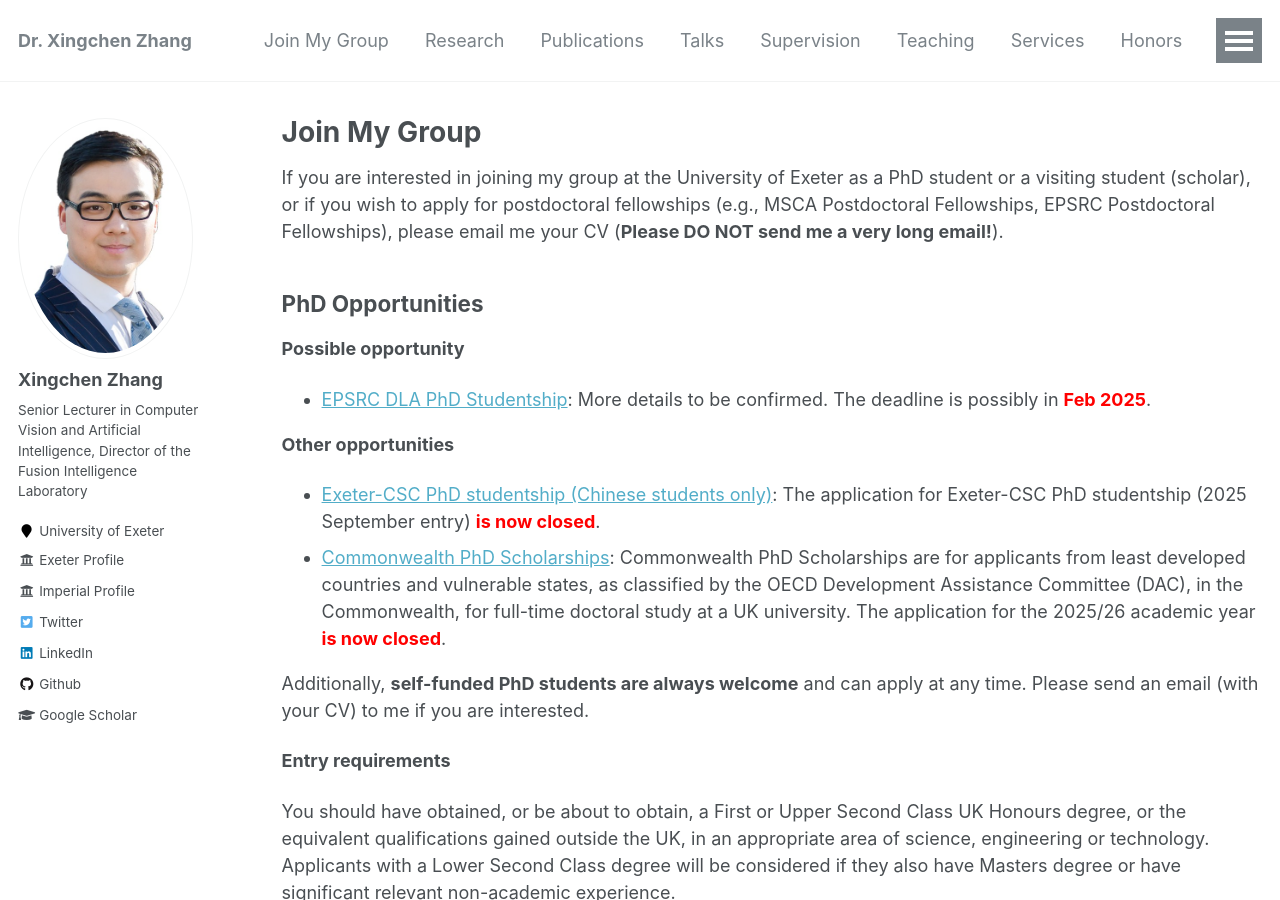
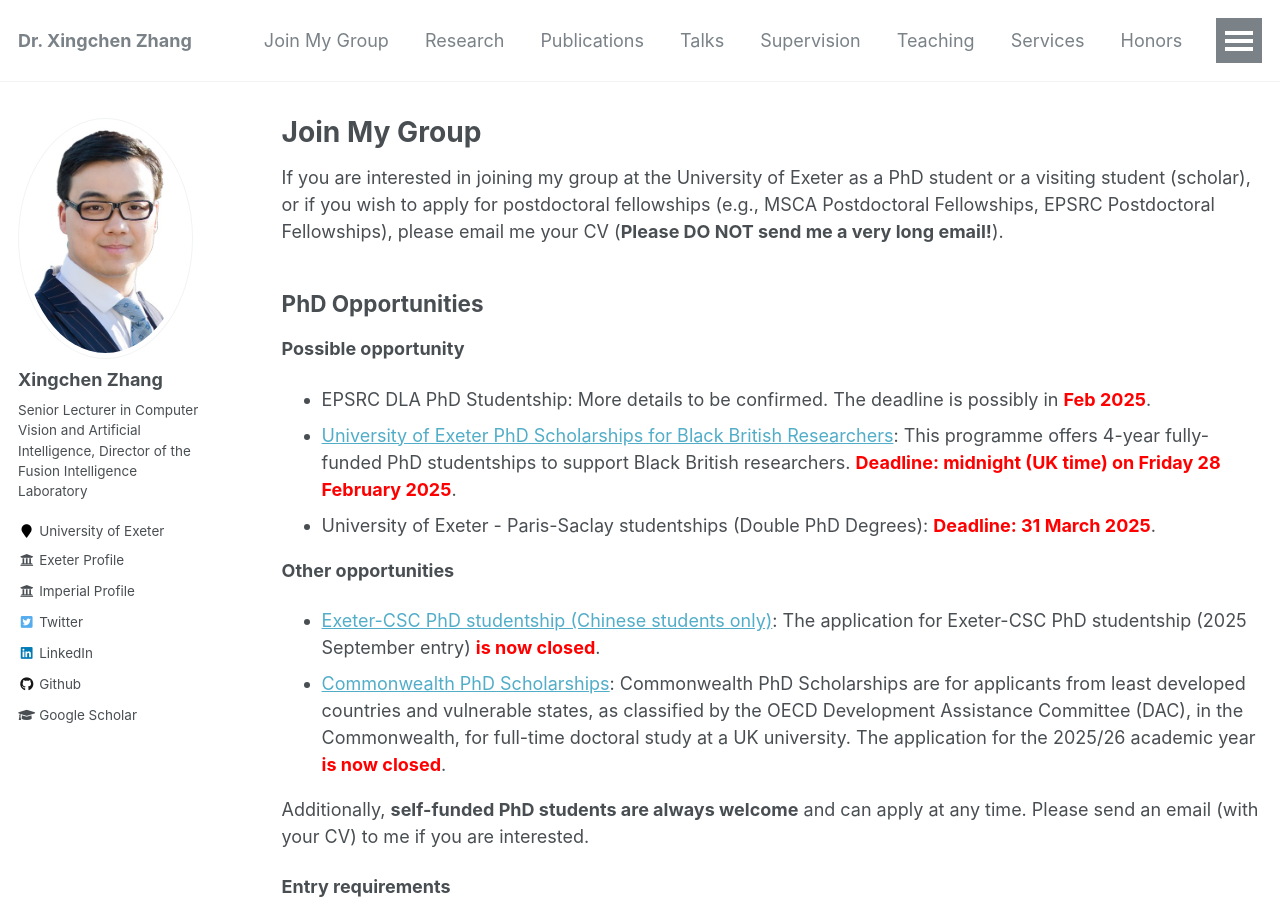
Before and after one commit to xingchenzhang/xingchenzhang.github.io, a Jekyll site: the page built from _pages/vacancies.md, in a window 1280 px wide and 900 px high. Built offline with Jekyll 4.4.1, drawn with Linux system fonts in a browser that asks for light colours.

Commit message:
update studentships

```diff
--- a/_pages/vacancies.md
+++ b/_pages/vacancies.md
@@ -13,8 +13,9 @@ PhD Opportunities
 
 **Possible opportunity**
 
-- [EPSRC DLA PhD Studentship](https://www.exeter.ac.uk/study/pg-research/funding/phdfunding/epsrc-dtp-studentships/): More details to be confirmed. The deadline is possibly in <span style="color: red;">**Feb 2025**</span>.
-
+- EPSRC DLA PhD Studentship: More details to be confirmed. The deadline is possibly in <span style="color: red;">**Feb 2025**</span>.
+- [University of Exeter PhD Scholarships for Black British Researchers](https://www.exeter.ac.uk/study/pg-research/funding/phdfunding/black-british/): This programme offers 4-year fully-funded PhD studentships to support Black British researchers. <span style="color: red;">**Deadline: midnight (UK time) on Friday 28 February 2025**</span>.
+- University of Exeter - Paris-Saclay studentships (Double PhD Degrees): <span style="color: red;">**Deadline: 31 March 2025**</span>.
 
 **Other opportunities**
 
```
